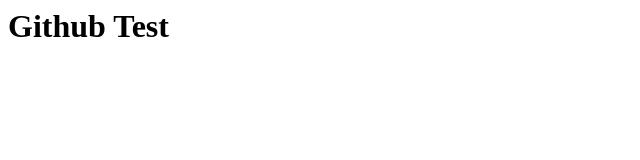
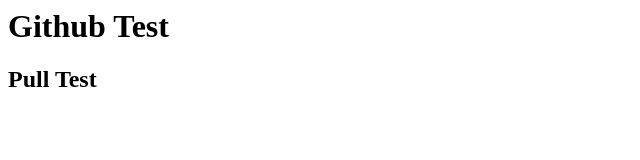
Before and after one commit to jojocatstanaka/mysite, a plain HTML site: page index.html in a window 1280 px wide. Shown: the whole page, without its empty margins (0-640 px from the left). Drawn offline with Linux system fonts and the light colour scheme.

Commit message:
Pull Test!
Pull Test description.

```diff
--- a/index.html
+++ b/index.html
@@ -4,5 +4,6 @@
 </head>
 <body>
 <h1>Github Test</h1>
+<h2>Pull Test</h2>
 </body>
 </html>
```
